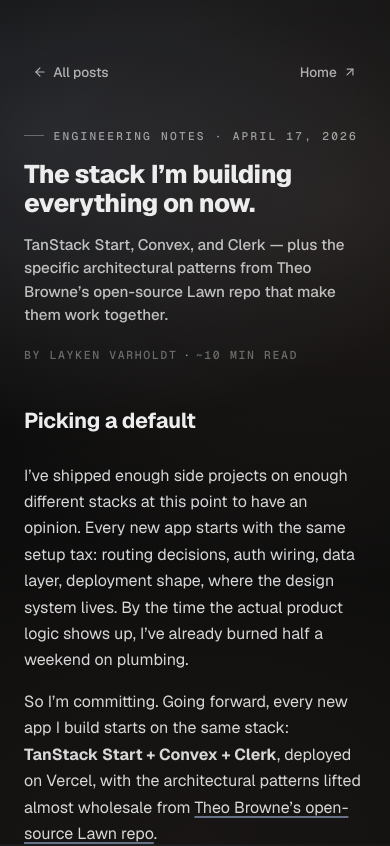
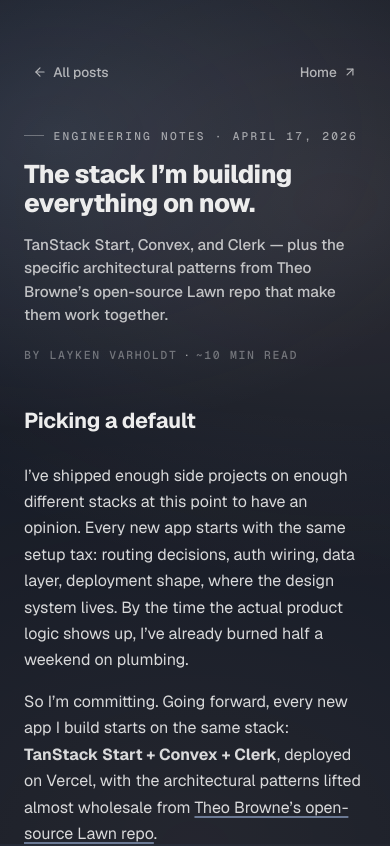
Before and after one commit to LaykenV/portfolio-new, a Next.js app: page /blog/my-default-app-stack in a window 390 px wide. Shown: the top 846 px of the page. Built offline with nearby package versions, Linux system fonts and the light colour scheme.

Commit message:
Refine mobile chrome theme color handling
- Use the computed chrome background for theme-color sync
- Extend mobile layout into safe areas with matching blends
- Keep mobile background aligned with the browser chrome

```diff
--- a/app/layout.tsx
+++ b/app/layout.tsx
@@ -95,6 +95,7 @@
 };
 
 export const viewport: Viewport = {
+  viewportFit: 'cover',
   themeColor: [
     { media: '(prefers-color-scheme: light)', color: '#E7ECF5' },
     { media: '(prefers-color-scheme: dark)', color: '#161B26' },
--- a/app/mobile.css
+++ b/app/mobile.css
@@ -102,7 +102,9 @@
   inset: 0;
   z-index: 40;
   overflow: hidden;
+  isolation: isolate;
   color: var(--foreground);
+  background-color: var(--chrome-bg);
   background:
     radial-gradient(120% 80% at 50% 0%, hsl(var(--blue-strong) / 0.18), transparent 60%),
     radial-gradient(100% 80% at 100% 100%, hsl(var(--peach-strong) / 0.14), transparent 62%),
@@ -114,6 +116,40 @@
     radial-gradient(120% 80% at 50% 0%, hsl(var(--blue-soft) / 0.14), transparent 60%),
     radial-gradient(100% 80% at 100% 100%, hsl(var(--peach-soft) / 0.10), transparent 62%),
     var(--background);
+}
+
+.mobile-portfolio::before,
+.mobile-portfolio::after {
+  content: '';
+  position: absolute;
+  left: 0;
+  right: 0;
+  z-index: 0;
+  pointer-events: none;
+}
+
+.mobile-portfolio::before {
+  top: 0;
+  height: calc(env(safe-area-inset-top, 0px) + 88px);
+  background:
+    linear-gradient(
+      180deg,
+      var(--chrome-bg) 0%,
+      color-mix(in srgb, var(--chrome-bg) 82%, transparent) 48%,
+      transparent 100%
+    );
+}
+
+.mobile-portfolio::after {
+  bottom: 0;
+  height: calc(env(safe-area-inset-bottom, 0px) + 120px);
+  background:
+    linear-gradient(
+      0deg,
+      var(--chrome-bg) 0%,
+      color-mix(in srgb, var(--chrome-bg) 80%, transparent) 44%,
+      transparent 100%
+    );
 }
 
 /* Top bar */
@@ -182,6 +218,7 @@
 .mobile-deck {
   position: absolute;
   inset: 0;
+  z-index: 1;
   overflow-y: auto;
   overflow-x: hidden;
   scroll-snap-type: y mandatory;
@@ -212,16 +249,36 @@
   background:
     /* Top/bottom blend bands — fade from chrome color into the radials so the
        edges meet the iOS Safari theme-color chrome without a visible seam. */
-    linear-gradient(to bottom, var(--chrome-bg) 0, transparent 72px),
-    linear-gradient(to top,    var(--chrome-bg) 0, transparent 72px),
+    linear-gradient(
+      to bottom,
+      var(--chrome-bg) 0,
+      color-mix(in srgb, var(--chrome-bg) 82%, transparent) 42px,
+      transparent 132px
+    ),
+    linear-gradient(
+      to top,
+      var(--chrome-bg) 0,
+      color-mix(in srgb, var(--chrome-bg) 80%, transparent) 48px,
+      transparent 148px
+    ),
     radial-gradient(120% 90% at 50% 0%, hsl(var(--blue-strong) / 0.26), transparent 60%),
     radial-gradient(90% 60% at 0% 100%, hsl(var(--peach-strong) / 0.24), transparent 60%),
     radial-gradient(90% 60% at 100% 100%, hsl(var(--gold-strong) / 0.10), transparent 60%);
 }
 html.dark .m-about-bg {
   background:
-    linear-gradient(to bottom, var(--chrome-bg) 0, transparent 72px),
-    linear-gradient(to top,    var(--chrome-bg) 0, transparent 72px),
+    linear-gradient(
+      to bottom,
+      var(--chrome-bg) 0,
+      color-mix(in srgb, var(--chrome-bg) 82%, transparent) 42px,
+      transparent 132px
+    ),
+    linear-gradient(
+      to top,
+      var(--chrome-bg) 0,
+      color-mix(in srgb, var(--chrome-bg) 80%, transparent) 48px,
+      transparent 148px
+    ),
     radial-gradient(120% 90% at 50% 0%, hsl(var(--blue-soft) / 0.20), transparent 60%),
     radial-gradient(90% 60% at 0% 100%, hsl(var(--peach-soft) / 0.18), transparent 60%);
 }
--- a/components/theme-color-sync.tsx
+++ b/components/theme-color-sync.tsx
@@ -2,30 +2,67 @@
 
 import { useEffect } from 'react';
 
-const THEME_COLORS = {
+const FALLBACK_CHROME_COLORS = {
   light: '#E7ECF5',
   dark: '#161B26',
 } as const;
 
-function apply(isDark: boolean) {
-  const color = isDark ? THEME_COLORS.dark : THEME_COLORS.light;
-  document.head
-    .querySelectorAll('meta[name="theme-color"]')
-    .forEach((el) => el.remove());
-  const meta = document.createElement('meta');
-  meta.setAttribute('name', 'theme-color');
-  meta.setAttribute('content', color);
-  document.head.appendChild(meta);
+function readChromeColor(root: HTMLElement) {
+  const cssColor = getComputedStyle(root).getPropertyValue('--chrome-bg').trim();
+  if (cssColor) return cssColor;
+  return root.classList.contains('dark')
+    ? FALLBACK_CHROME_COLORS.dark
+    : FALLBACK_CHROME_COLORS.light;
+}
+
+function syncThemeColorMeta(color: string) {
+  const metas = Array.from(document.head.querySelectorAll('meta[name="theme-color"]'));
+
+  if (metas.length === 0) {
+    const meta = document.createElement('meta');
+    meta.setAttribute('name', 'theme-color');
+    meta.setAttribute('content', color);
+    document.head.appendChild(meta);
+    return;
+  }
+
+  for (const meta of metas) {
+    meta.setAttribute('content', color);
+    meta.removeAttribute('media');
+  }
+}
+
+function apply(root: HTMLElement) {
+  const color = readChromeColor(root);
+  const isMobile = window.matchMedia('(max-width: 767px)').matches;
+
+  syncThemeColorMeta(color);
+
+  if (isMobile) {
+    root.style.backgroundColor = color;
+    if (document.body) {
+      document.body.style.backgroundColor = color;
+    }
+    return;
+  }
+
+  root.style.removeProperty('background-color');
+  if (document.body) {
+    document.body.style.removeProperty('background-color');
+  }
 }
 
 export function ThemeColorSync() {
   useEffect(() => {
     if (typeof document === 'undefined') return;
     const root = document.documentElement;
-    apply(root.classList.contains('dark'));
+    const sync = () => apply(root);
+
+    sync();
 
     const observer = new MutationObserver(() => {
-      apply(root.classList.contains('dark'));
+      sync();
+      requestAnimationFrame(sync);
     });
     observer.observe(root, { attributes: true, attributeFilter: ['class'] });
     return () => observer.disconnect();
```
Also changed, not shown: app/globals.css (line endings or trailing spaces).
